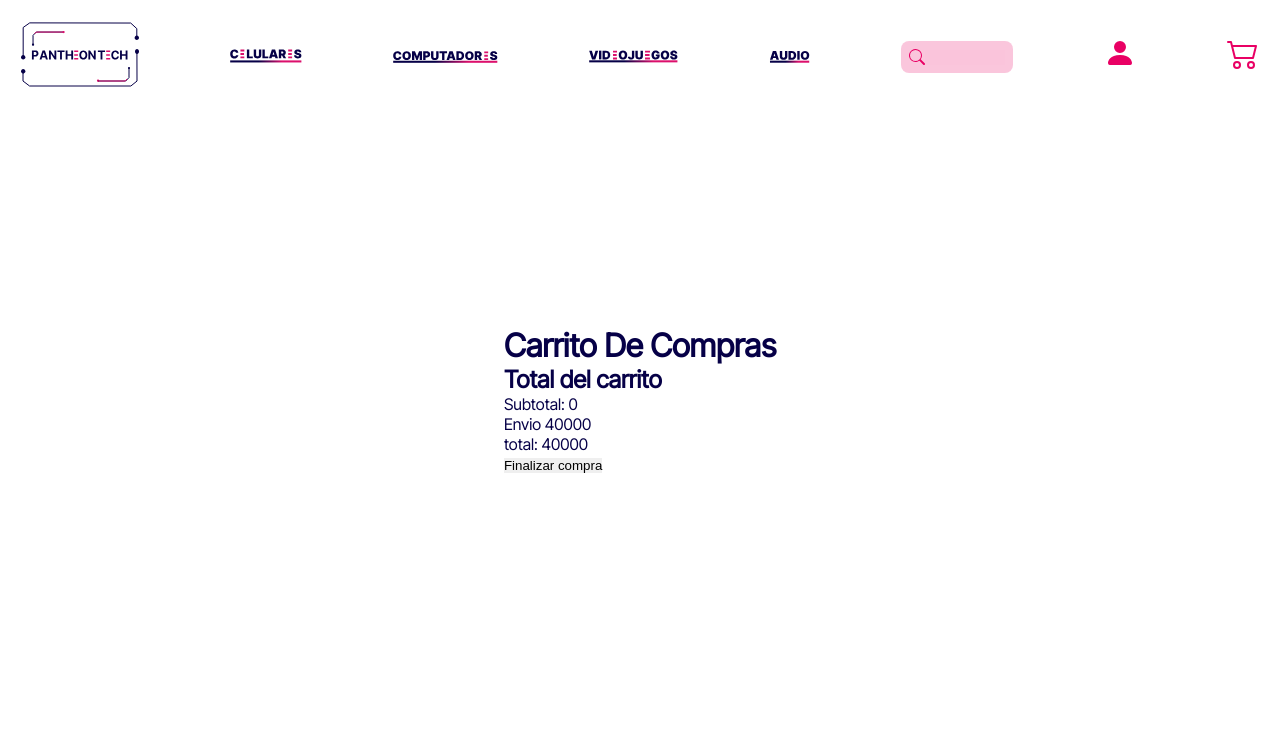
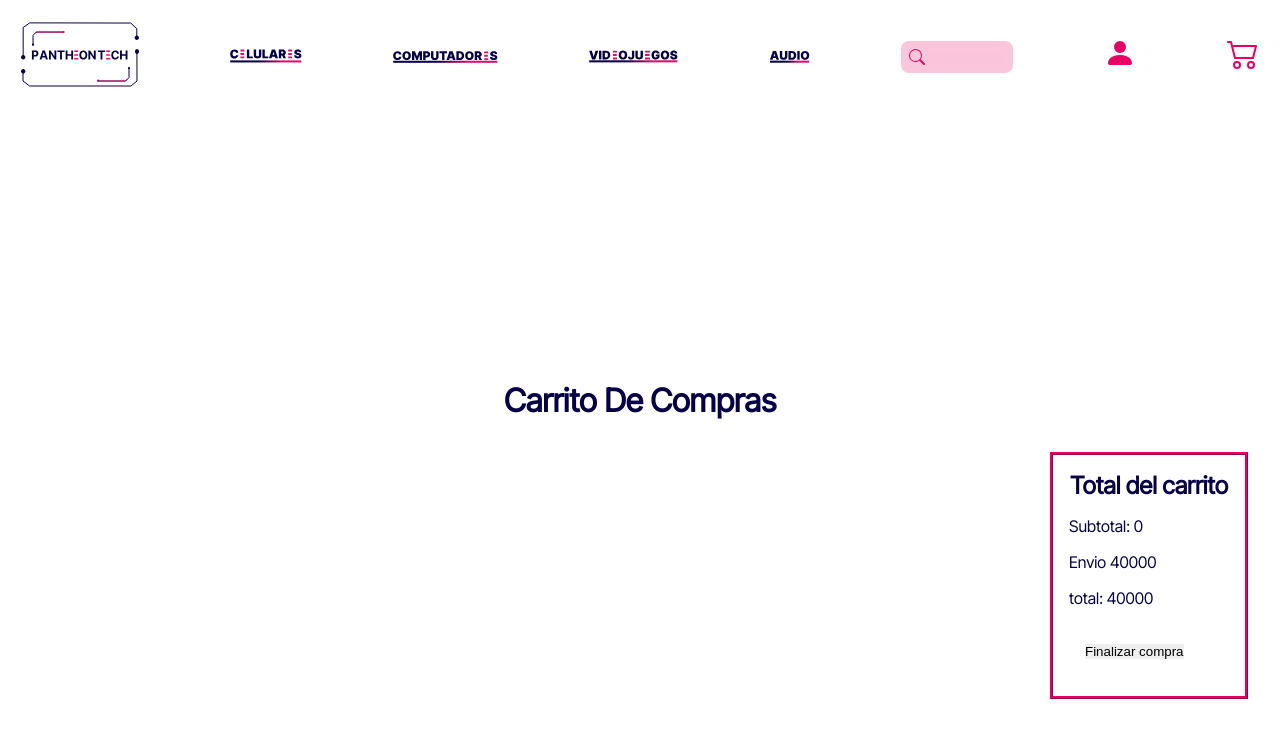
Before and after one commit to objetive218/Pantheon-Tech, a React (Vite) app: page /carro in a window 1280 px wide. Shown: the top 738 px of the page. Built offline with nearby package versions, Linux system fonts and the light colour scheme.

Commit message:
estilo carro

```diff
--- a/src/css/Carro.module.css
+++ b/src/css/Carro.module.css
@@ -4,3 +4,24 @@
   position: absolute;
   left: 0;
 }
+.checkout{
+  display: flex;
+  flex-direction: column;
+  position: absolute;
+  right: 0;
+  margin: 2rem;
+  padding: 1rem;
+  gap: 1rem;
+  border-color: #E90064;
+  border: ridge #E90064;
+}
+.tituloCar{
+  display: flex;
+  justify-content: center;
+}
+.botton1{
+  width: 8rem;
+  height: 1.5rem;
+  margin: 1rem;
+  border-radius: 2rem;
+}
```
